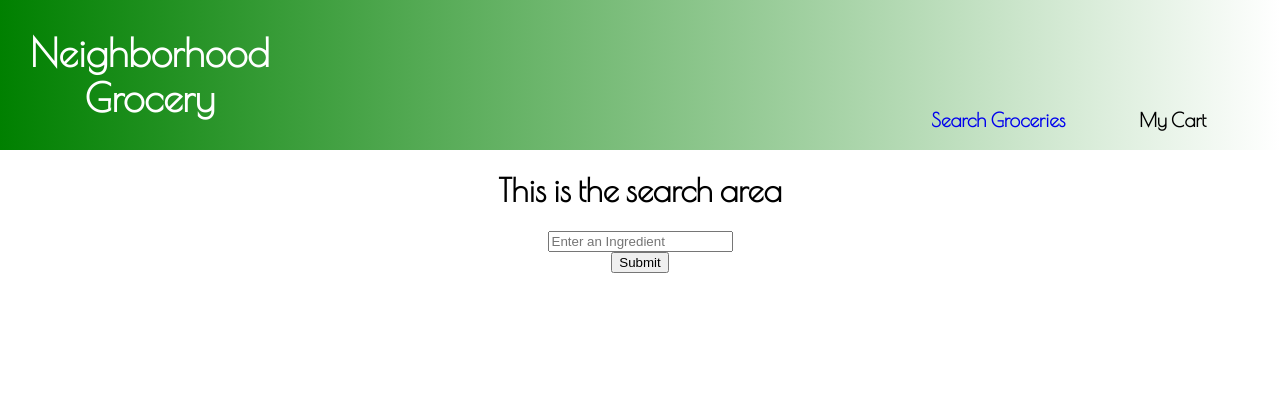
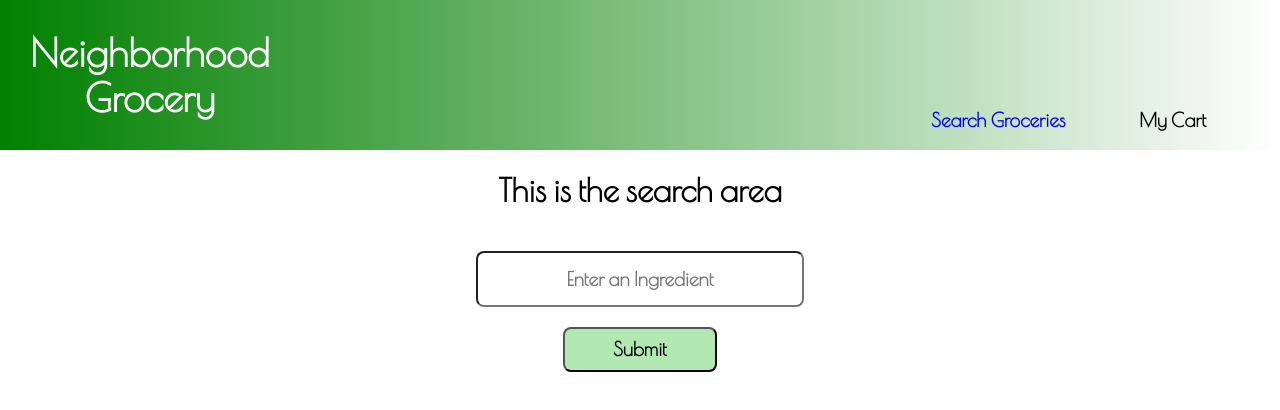
Before and after one commit to BrandonDoza/neighborhood-grocery, a React (Create React App) app: page /search in a window 1280 px wide. Shown: the top 410 px of the page. Built offline with nearby package versions, Linux system fonts and the light colour scheme.

Commit message:
add food card component to display returned api data

```diff
--- /dev/null
+++ b/src/Components/FoodCard/FoodCard.jsx
@@ -0,0 +1,14 @@
+import './FoodCard.css'
+
+export default function FoodCard({
+    name,
+    img,
+}) {
+    return (
+        <div className='food-card'>
+            <h1>{name}</h1>
+            <img src={img} alt={`picture of a ${name}`} />
+        </div>
+    )
+
+}
--- a/src/Components/SearchPage/Search.css
+++ b/src/Components/SearchPage/Search.css
@@ -0,0 +1,20 @@
+.food-input {
+    width: 25%;
+    height: 50px;
+    border-radius: 8px;
+    margin: 20px;
+    text-align: center;
+    font-family: "Poiret One", sans-serif;
+    font-weight: 800;
+    font-size: larger;
+}
+
+.submit-button {
+    width: 12%;
+    height: 45px;
+    border-radius: 8px;
+    background-color: rgb(179, 232, 179);
+    font-family: "Poiret One", sans-serif;
+    font-weight: 800;
+    font-size: larger;
+}
--- a/src/Components/SearchPage/Search.jsx
+++ b/src/Components/SearchPage/Search.jsx
@@ -1,5 +1,6 @@
 import './Search.css'
-import { useState } from 'react'
+import { useState, useEffect } from 'react'
+import FoodCard from '../FoodCard/FoodCard'
 
 export default function Search({fetchFoodItem}) {
     const [searchedFoods, setSearchedFoods] = useState([])
@@ -9,6 +10,10 @@ export default function Search({fetchFoodItem}) {
 
     const {foodItem} = form
 
+    useEffect(() => {
+        console.log(searchedFoods, 'searched')
+    }, [searchedFoods]);
+
     function handleChange(e) {
         setForm((prevData) => {
             return {
@@ -17,22 +22,23 @@ export default function Search({fetchFoodItem}) {
             }
         }
        )
-       console.log(form)
+       setSearchedFoods([])
     }
 
     async function handleSubmit(e) {
         e.preventDefault();
         if (!form.foodItem) {
-            return console.error('You must fill out the form');
+            return alert('You must fill out the form');
         } else {
             try {
                 const data = await fetchFoodItem(foodItem);
-                setSearchedFoods(data.hints);  // Update state with the resolved data
-                console.log(searchedFoods);
+                setSearchedFoods(data.hints);
+
             } catch (error) {
                 console.error('Error fetching food item:', error);
             }
         }
+        console.log(searchedFoods, 'foods');
         resetForm()
     }
 
@@ -41,6 +47,16 @@ export default function Search({fetchFoodItem}) {
             foodItem: ''
         })
     }
+
+    const foodsToDisplay = searchedFoods.map((food) => {
+        return (
+            <FoodCard
+            id={food.food.foodId}
+            name={food.food.label}
+            img={food.food.image}
+            />
+        )
+    })
 
     return (
         <div className='search-page'>
@@ -54,7 +70,10 @@ export default function Search({fetchFoodItem}) {
          onChange={handleChange}
          />
          </form>
-         <button onClick={handleSubmit}>Submit</button>
+         <button className='submit-button' onClick={handleSubmit}>Submit</button>
+         <div className='foods-display'>
+            {foodsToDisplay}
+         </div>
         </div>
     )
 }
```
Also changed, not shown: src/Components/FoodCard/FoodCard.css (added).
